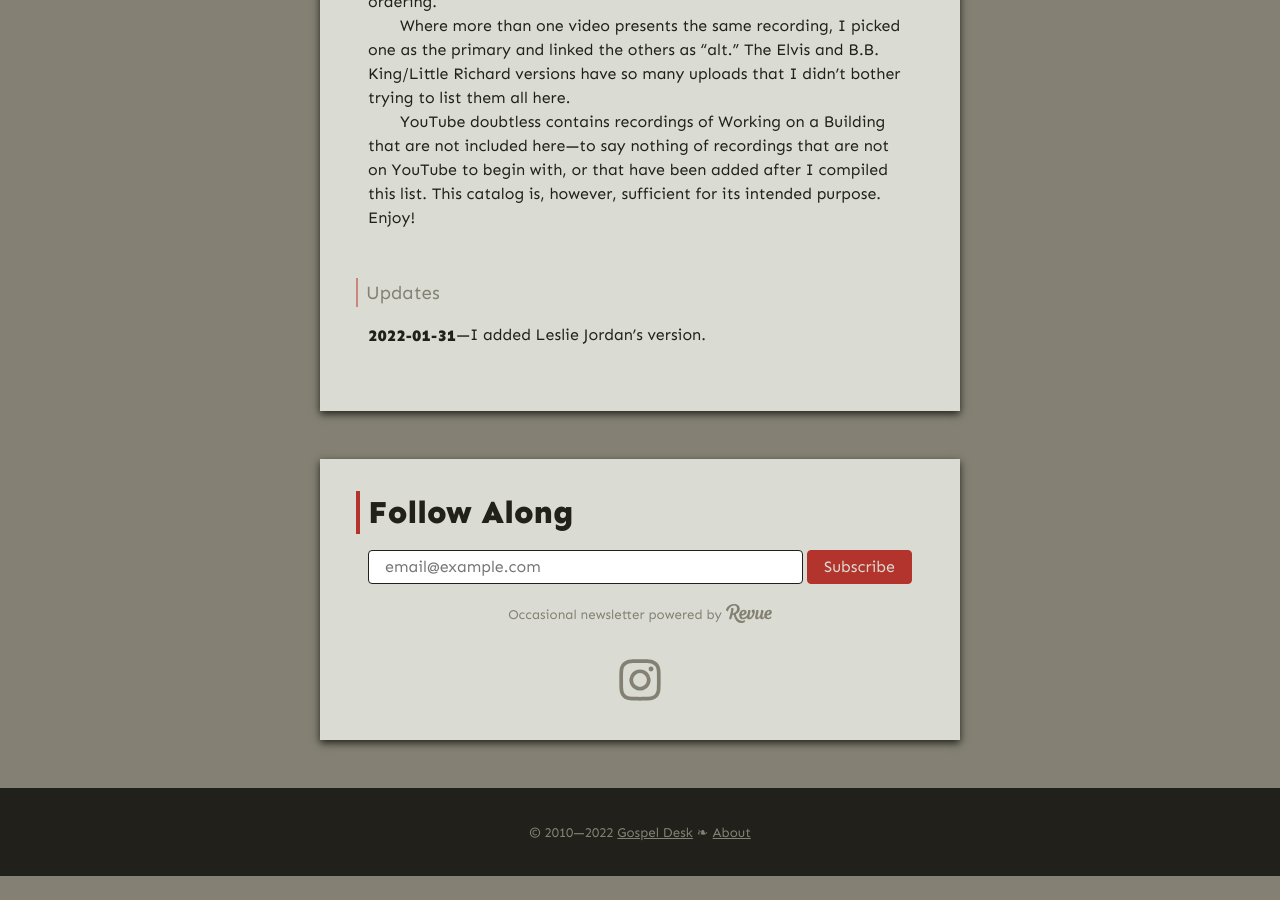
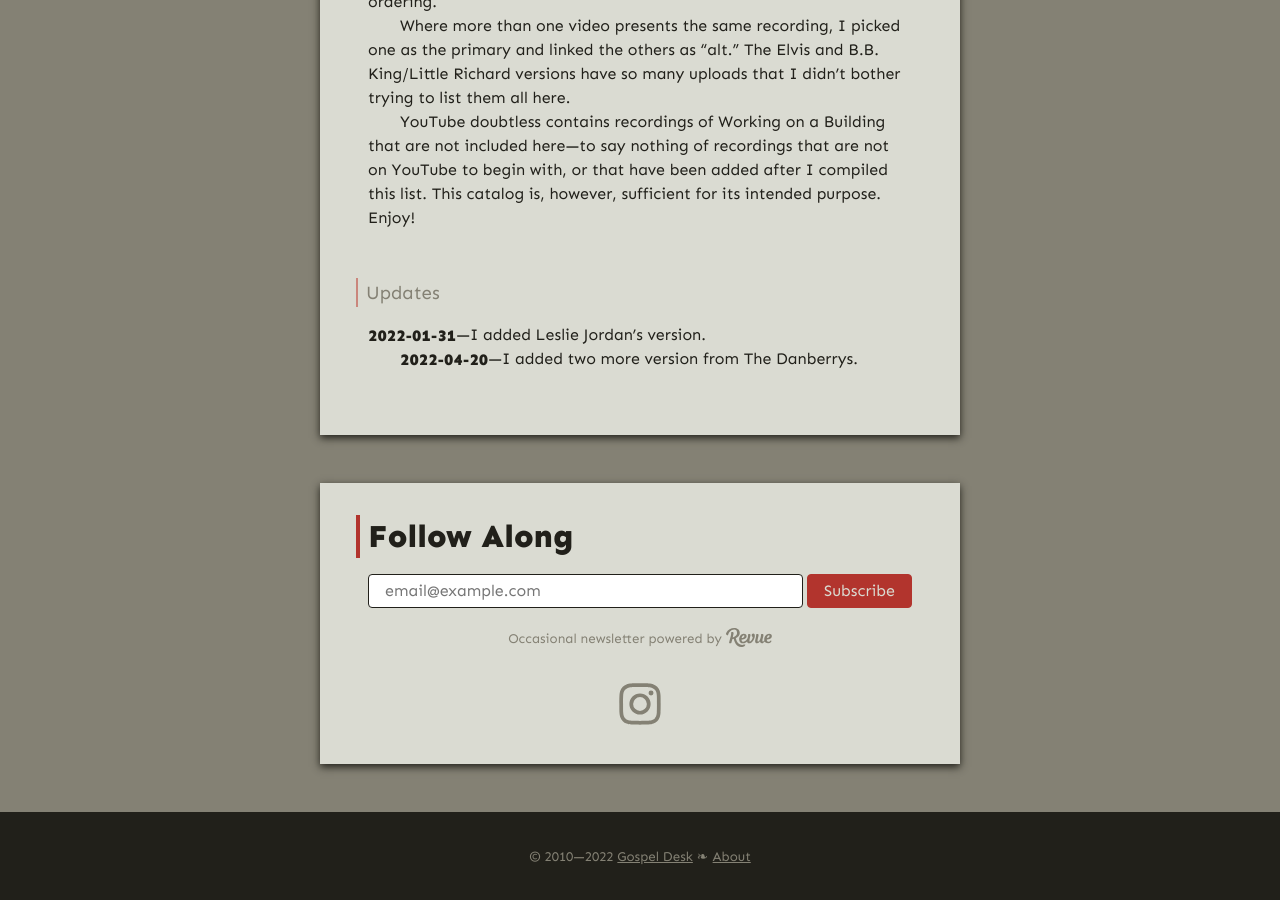
Before and after one commit to gospel-desk/www.logstown.com, a Jekyll site: the page built from working-on-a-building/index.md, in a window 1280 px wide and 900 px high, scrolled down 8721 px. Built offline with Jekyll 4.4.1, drawn with Linux system fonts in a browser that asks for light colours; before the commit the page ends 9597 px from its top, so only the background shows below that.

Commit message:
I guess I'm logging these?

```diff
--- a/working-on-a-building/index.md
+++ b/working-on-a-building/index.md
@@ -296,3 +296,5 @@ however, sufficient for its intended purpose. Enjoy!
 #### Updates
 
 **2022-01-31**&mdash;I added Leslie Jordan's version.
+
+**2022-04-20**&mdash;I added two more version from The Danberrys.
```
